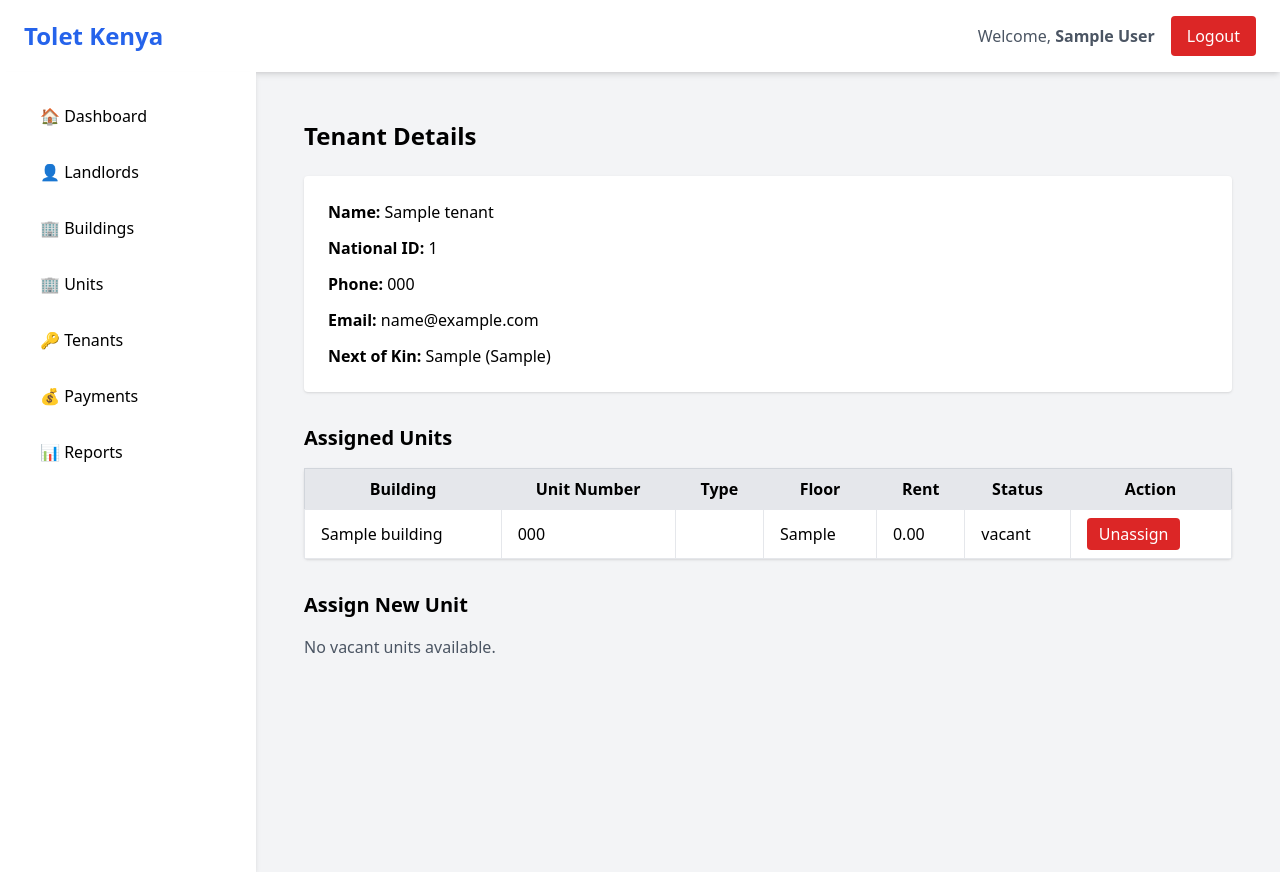
After one commit to fkiarie/tolet_kenya_ps, a PHP site: page /tolet_kenya_ps/tenant-view.php?id=1 in a window 1280 px wide. The commit adds this page. Run offline with PHP 8.4, Linux system fonts and the light colour scheme; the visitor is signed in with stand-in values (Sample User, id 1); tables that the repository leaves empty or names only in its code hold one stand-in row (values such as "Sample post"); some libraries are stand-ins or nearby versions.

Commit message:
Add tenant view and management features: implement tenant details view, unit assignment, and unassignment functionalities

```diff
--- /dev/null
+++ b/tenant-view.php
@@ -0,0 +1,141 @@
+<?php
+require 'auth/auth_check.php';
+require 'config/db.php';
+
+if (!isset($_GET['id'])) {
+    header("Location: tenants.php");
+    exit;
+}
+$tenant_id = $_GET['id'];
+
+// Fetch tenant
+$stmt = $conn->prepare("SELECT * FROM tenants WHERE id = ?");
+$stmt->execute([$tenant_id]);
+$tenant = $stmt->fetch(PDO::FETCH_ASSOC);
+
+if (!$tenant) {
+    die("Tenant not found.");
+}
+
+// Fetch units assigned to this tenant
+$stmt = $conn->prepare("
+    SELECT u.*, b.name AS building_name
+    FROM units u
+    JOIN buildings b ON u.building_id = b.id
+    WHERE u.tenant_id = ?
+");
+$stmt->execute([$tenant_id]);
+$units = $stmt->fetchAll(PDO::FETCH_ASSOC);
+?>
+<!DOCTYPE html>
+<html lang="en">
+<head>
+  <meta charset="UTF-8">
+  <title>Tenant - <?php echo htmlspecialchars($tenant['name']); ?></title>
+  <script src="https://cdn.tailwindcss.com"></script>
+</head>
+<body class="bg-gray-100">
+
+<?php include 'includes/header.php'; ?>
+
+<div class="max-w-5xl mx-auto p-6">
+    <?php if (isset($_GET['success'])): ?>
+  <div class="mb-4 p-3 bg-green-100 text-green-800 rounded relative">
+    <?php echo htmlspecialchars($_GET['success']); ?>
+    <button onclick="this.parentElement.remove();" class="absolute top-0 right-0 px-2">✖</button>
+  </div>
+<?php elseif (isset($_GET['error'])): ?>
+  <div class="mb-4 p-3 bg-red-100 text-red-800 rounded relative">
+    <?php echo htmlspecialchars($_GET['error']); ?>
+    <button onclick="this.parentElement.remove();" class="absolute top-0 right-0 px-2">✖</button>
+  </div>
+<?php endif; ?>
+
+  <h2 class="text-2xl font-semibold mb-6">Tenant Details</h2>
+
+  <!-- Tenant Info -->
+  <div class="bg-white shadow rounded p-6 mb-8 space-y-3">
+    <p><strong>Name:</strong> <?php echo htmlspecialchars($tenant['name']); ?></p>
+    <p><strong>National ID:</strong> <?php echo htmlspecialchars($tenant['national_id']); ?></p>
+    <p><strong>Phone:</strong> <?php echo htmlspecialchars($tenant['phone']); ?></p>
+    <p><strong>Email:</strong> <?php echo htmlspecialchars($tenant['email']); ?></p>
+    <p><strong>Next of Kin:</strong> <?php echo htmlspecialchars($tenant['next_of_kin']); ?> (<?php echo htmlspecialchars($tenant['kin_contact']); ?>)</p>
+  </div>
+
+  <!-- Assigned Units -->
+  <h3 class="text-xl font-semibold mb-4">Assigned Units</h3>
+
+  <?php if (count($units) > 0): ?>
+    <table class="w-full border border-gray-300 bg-white rounded shadow">
+      <thead>
+        <tr class="bg-gray-200">
+          <th class="px-4 py-2">Building</th>
+          <th class="px-4 py-2">Unit Number</th>
+          <th class="px-4 py-2">Type</th>
+          <th class="px-4 py-2">Floor</th>
+          <th class="px-4 py-2">Rent</th>
+          <th class="px-4 py-2">Status</th>
+          <th class="px-4 py-2">Action</th>
+        </tr>
+      </thead>
+      <tbody>
+        <?php foreach ($units as $unit): ?>
+        <tr>
+          <td class="border px-4 py-2"><?php echo htmlspecialchars($unit['building_name']); ?></td>
+          <td class="border px-4 py-2"><?php echo htmlspecialchars($unit['unit_number']); ?></td>
+          <td class="border px-4 py-2"><?php echo htmlspecialchars($unit['type']); ?></td>
+          <td class="border px-4 py-2"><?php echo htmlspecialchars($unit['floor']); ?></td>
+          <td class="border px-4 py-2"><?php echo number_format($unit['rent'], 2); ?></td>
+          <td class="border px-4 py-2"><?php echo htmlspecialchars($unit['status']); ?></td>
+          <td class="border px-4 py-2">
+            <form action="unit-unassign.php" method="POST" onsubmit="return confirm('Unassign this unit?');">
+              <input type="hidden" name="unit_id" value="<?php echo $unit['id']; ?>">
+              <input type="hidden" name="tenant_id" value="<?php echo $tenant['id']; ?>">
+              <button type="submit" class="bg-red-600 text-white px-3 py-1 rounded hover:bg-red-700">Unassign</button>
+            </form>
+          </td>
+        </tr>
+        <?php endforeach; ?>
+      </tbody>
+    </table>
+  <?php else: ?>
+    <p class="text-gray-600">No units assigned yet.</p>
+  <?php endif; ?>
+
+  <!-- Assign New Unit -->
+  <h3 class="text-xl font-semibold mt-8 mb-4">Assign New Unit</h3>
+
+  <?php
+  // Fetch vacant units
+  $stmt = $conn->query("
+      SELECT u.*, b.name AS building_name
+      FROM units u
+      JOIN buildings b ON u.building_id = b.id
+      WHERE u.status = 'vacant' AND u.tenant_id IS NULL
+      ORDER BY b.name, u.unit_number
+  ");
+  $vacant_units = $stmt->fetchAll(PDO::FETCH_ASSOC);
+  ?>
+
+  <?php if (count($vacant_units) > 0): ?>
+    <form action="unit-assign-save.php" method="POST" class="flex items-center space-x-4">
+      <input type="hidden" name="tenant_id" value="<?php echo $tenant['id']; ?>">
+      <select name="unit_id" required class="border rounded p-2">
+        <option value="">-- Select Unit --</option>
+        <?php foreach ($vacant_units as $unit): ?>
+          <option value="<?php echo $unit['id']; ?>">
+            <?php echo htmlspecialchars($unit['building_name'] . " - " . $unit['unit_number'] . " (" . $unit['type'] . ")"); ?>
+          </option>
+        <?php endforeach; ?>
+      </select>
+      <button type="submit" class="bg-green-600 text-white px-4 py-2 rounded hover:bg-green-700">
+        Assign Unit
+      </button>
+    </form>
+  <?php else: ?>
+    <p class="text-gray-600">No vacant units available.</p>
+  <?php endif; ?>
+</div>
+<?php include 'includes/footer.php'; ?>
+</body>
+</html>
--- a/tenants.php
+++ b/tenants.php
@@ -61,6 +61,7 @@ $tenants = $stmt->fetchAll(PDO::FETCH_ASSOC);
           <td class="p-3"><?php echo htmlspecialchars($tenant['email']); ?></td>
           <td class="p-3"><?php echo htmlspecialchars($tenant['national_id']); ?></td>
           <td class="p-3">
+            <a href="tenant-view.php?id=<?php echo $tenant['id']; ?>" class="text-blue-600 hover:underline">View</a> |</a>
             <a href="tenant-edit.php?id=<?php echo $tenant['id']; ?>" class="text-blue-600 hover:underline">Edit</a> |
             <a href="tenant-delete.php?id=<?php echo $tenant['id']; ?>"
                onclick="return confirm('Are you sure you want to delete this tenant?');"
--- a/units.php
+++ b/units.php
@@ -80,6 +80,7 @@ $units = $stmt->fetchAll(PDO::FETCH_ASSOC);
             <?php echo $unit['tenant_name'] ? htmlspecialchars($unit['tenant_name']) : '-'; ?>
           </td>
           <td class="p-3">
+            <a href="unit-assign.php?id=<?php echo $unit['id']; ?>" class="text-green-600 hover:underline">Assign</a>|
             <a href="unit-edit.php?id=<?php echo $unit['id']; ?>" class="text-blue-600 hover:underline">Edit</a> |
             <a href="unit-delete.php?id=<?php echo $unit['id']; ?>"
                onclick="return confirm('Are you sure you want to delete this unit?');"
```
Also changed, not shown: unit-assign-save.php (added, +18 -0 lines), unit-assign.php (added, +79 -0 lines), unit-unassign.php (added, +17 -0 lines).
